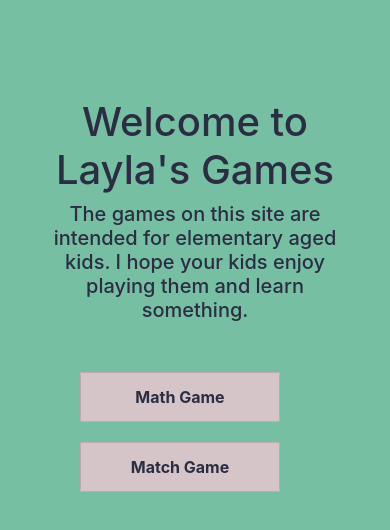
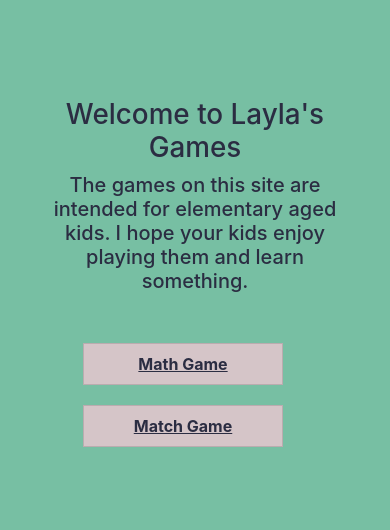
Before and after one commit to MarciaAdler/laylagame, a React (Create React App) app in the folder client/: page / in a window 390 px wide. Shown: the top 530 px of the page. Built offline with nearby package versions, Linux system fonts and the light colour scheme.

Commit message:
fixed styling to show up correctly on chrome mobile

```diff
--- a/client/public/index.html
+++ b/client/public/index.html
@@ -5,13 +5,8 @@
     <link rel="icon" href="%PUBLIC_URL%/favicon.ico" />
     <meta name="viewport" content="width=device-width, initial-scale=1" />
     <meta name="theme-color" content="#000000" />
-    <meta name="Layla's Game" content="Math game for kids" />
-    <link
-      rel="stylesheet"
-      href="https://maxcdn.bootstrapcdn.com/bootstrap/4.5.0/css/bootstrap.min.css"
-      integrity="sha384-9aIt2nRpC12Uk9gS9baDl411NQApFmC26EwAOH8WgZl5MYYxFfc+NcPb1dKGj7Sk"
-      crossorigin="anonymous"
-    />
+    <meta name="Layla's Game" content="Games for kids" />
+    <link href="https://cdn.jsdelivr.net/npm/bootstrap@5.0.0-beta1/dist/css/bootstrap.min.css" rel="stylesheet" integrity="sha384-giJF6kkoqNQ00vy+HMDP7azOuL0xtbfIcaT9wjKHr8RbDVddVHyTfAAsrekwKmP1" crossorigin="anonymous">
     <link rel="apple-touch-icon" href="%PUBLIC_URL%/logo192.png" />
     <!--
       manifest.json provides metadata used when your web app is installed on a
--- /dev/null
+++ b/client/src/style.css
@@ -0,0 +1,4 @@
+html {
+  max-width: 100vw;
+  overflow-x: hidden;
+}
```
